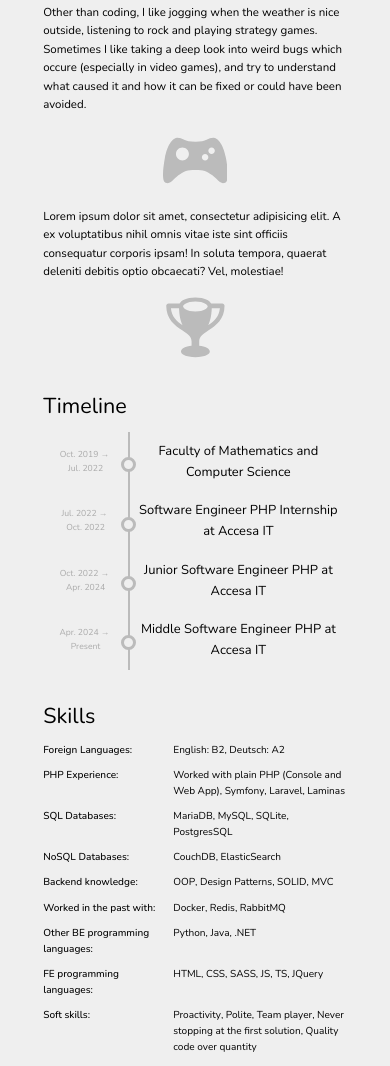
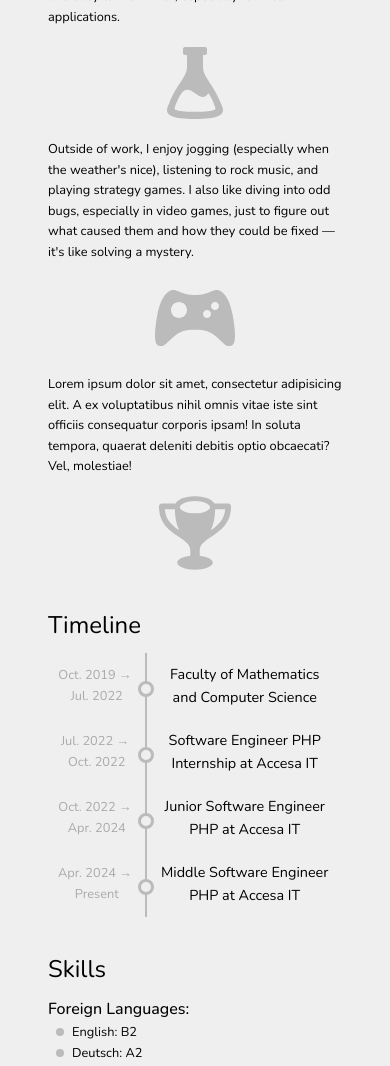
Before and after one commit to DiosDuck/CSS-Practice, a website: page Portfolio/index.html in a window 390 px wide. Shown: the part 661-1727 px from the top of the page. Drawn offline with nearby package versions, Linux system fonts and the light colour scheme.

Commit message:
more design updates and add anchores

```diff
--- a/Portfolio/index.html
+++ b/Portfolio/index.html
@@ -15,13 +15,12 @@
         <header class="header">
             <div class="user">
                 <img src="img/bread.png" alt="Bread Icon" class="user__icon">
-                <p class="user__name">&#354&#259puc Mihai-Ovidiu</p>
+                <p class="user__name">&#538&#259puc Mihai-Ovidiu</p>
             </div>
             <nav class="nav">
-                <a href="#" class="nav__link">Home</a>
-                <a href="#" class="nav__link">About me</a>
-                <a href="#" class="nav__link">Timeline</a>
-                <a href="#" class="nav__link">Skills</a>
+                <a href="#about-me" class="nav__link">About me</a>
+                <a href="#timeline" class="nav__link">Timeline</a>
+                <a href="#skills" class="nav__link">Skills</a>
                 <a href="#" class="nav__link">Contact</a>
             </ul>
         </header>
@@ -33,18 +32,18 @@
                 And it doesn't stop here
             </h2>
         </section>
-        <section class="about-me">
+        <section class="about-me" id="about-me">
             <h3 class="heading-3">About me</h3>
             <div class="about-me__grid">
-                <p class="about-me__text">Hello, my name is &#354;&#259;puc Mihai-Ovidiu, I usually respond to both names. I was born on 28th September 1999 in Piatra-Neam&#355; and now I live in Cluj-Napoca. I studied Computer Science and graduated UBB in Mathematics and Computer Science.</p>
+                <p class="about-me__text">Hi, I'm &#538;&#259;puc Mihai-Ovidiu — feel free to call me by either name. I was born on September 28, 1999, in Piatra-Neam&#539;, and I'm currently living in Cluj-Napoca. I studied Computer Science and graduated from UBB with a degree in Mathematics and Computer Science.</p>
                 <svg class="about-me__img">
                     <use xlink:href="img/sprite.svg#icon-graduation-cap"/>
                 </svg>
-                <p class="about-me__text">At school I always had a tehnical mind, being passioned about Math and Physics. Once I started high school, my passion shifted into coding, building an application step by step. After University I started working on as PHP developer and sticked with it because of how easy and flexible it is to integrate into a web application.</p>
+                <p class="about-me__text">I've always had a technical mindset and was really into Math and Physics during school. In high school, that interest shifted toward coding — I loved the idea of building something step by step. After university, I started working as a PHP developer and stuck with it because it's flexible and easy to work with, especially for web applications.</p>
                 <svg class="about-me__img">
                     <use xlink:href="img/sprite.svg#icon-lab-flask"/>
                 </svg>
-                <p class="about-me__text">Other than coding, I like jogging when the weather is nice outside, listening to rock and playing strategy games. Sometimes I like taking a deep look into weird bugs which occure (especially in video games), and try to understand what caused it and how it can be fixed or could have been avoided.</p>
+                <p class="about-me__text">Outside of work, I enjoy jogging (especially when the weather's nice), listening to rock music, and playing strategy games. I also like diving into odd bugs, especially in video games, just to figure out what caused them and how they could be fixed — it's like solving a mystery.</p>
                 <svg class="about-me__img">
                     <use xlink:href="img/sprite.svg#icon-game-controller"/>
                 </svg>
@@ -56,7 +55,7 @@
                 </svg>
             </div>
         </section>
-        <section class="timeline">
+        <section class="timeline" id="timeline">
             <h3 class="heading-3">Timeline</h3>
             <div class="changelogs">
                 <div class="changelogs__date"><span>Oct. 2019</span><span>Jul. 2022</span></div>
@@ -69,7 +68,7 @@
                 <div class="changelogs__activity">Middle Software Engineer PHP at Accesa IT</div>
             </div>
         </section>
-        <section class="skills">
+        <section class="skills" id="skills">
             <h3 class="heading-3">Skills</h3>
             <div class="skills__grid">
                 <div class="skills__grid--title">Foreign Languages</div>
--- a/Portfolio/sass/_about-me.scss
+++ b/Portfolio/sass/_about-me.scss
@@ -20,24 +20,21 @@
 
         grid-auto-flow: dense;
         justify-content: space-evenly;
-
-        @media only screen and (max-width: 1000px) {
-            row-gap: 2rem;
-        }
+        row-gap: 2rem;
 
         @media only screen and (max-width: 600px) {
             grid-template-columns: repeat(2, 1fr);
         }
 
-        @media only screen and (max-width: 400px) {
+        @media only screen and (max-width: 600px) {
             grid-template-rows: min-content;
             grid-template-columns: 1fr;
         }
     }
 
     &__img {
-        height: 9rem;
-        width: 9rem;
+        height: 10rem;
+        width: 10rem;
         fill: #BBB;
         justify-self: center;
 
@@ -59,7 +56,7 @@
             }
         }
 
-        @media only screen and (max-width: 400px) {
+        @media only screen and (max-width: 600px) {
             &:nth-child(4n),
             &:nth-child(4n + 2) {
                 grid-column: 1 / 2;
@@ -88,7 +85,7 @@
             }
         }
 
-        @media only screen and (max-width: 400px) {
+        @media only screen and (max-width: 600px) {
             &:nth-child(4n + 1),
             &:nth-child(4n + 3) {
                 grid-column: 1 / 2;
--- a/Portfolio/sass/_base.scss
+++ b/Portfolio/sass/_base.scss
@@ -11,7 +11,7 @@ html {
     font-size: 62.5%;
 
     @media only screen and (max-width: 600px) {
-        font-size: 45%;
+        font-size: 50%;
     }
 }
 
--- a/Portfolio/sass/_header.scss
+++ b/Portfolio/sass/_header.scss
@@ -1,7 +1,7 @@
 .header {
     display: flex;
     justify-content: space-between;
-    font-size: 1.5rem;
+    font-size: 1.75rem;
     grid-column: full-start / full-end;
 
     border-bottom: 1px solid #BBB;
@@ -27,7 +27,7 @@
     }
 
     &__name {
-        font-size: 2rem;
+        font-size: 2.5rem;
         margin-left: 1rem;
     }
 }
--- a/Portfolio/sass/_skills.scss
+++ b/Portfolio/sass/_skills.scss
@@ -20,12 +20,28 @@
         column-gap: 2rem;
         font-size: 1.4rem;
 
+        @media only screen and (max-width: 600px) {
+            display: flex;
+            flex-direction: column;
+            gap: 0;
+
+            font-size: 1.6rem;
+        }
+
         &--title {
             font-weight: 500;
 
             &::after {
                 content: ":";
                 display: inline-block;
+            }
+
+            @media only screen and (max-width: 600px) {
+                font-size: 2rem;
+
+                &:not(:first-child) {
+                    margin-top: 1.25rem;
+                }
             }
         }
 
@@ -34,6 +50,27 @@
                 content: ",\00a0";
                 display: inline-block;
             }
+
+            @media only screen and (max-width: 600px) {
+                & > span {
+                    display: block;
+                    margin-left: 1rem;
+
+                    &:not(:last-child)::after {
+                        display: none;
+                    }
+
+                    &::before {
+                        content: "";
+                        display: inline-block;
+                        height: 1rem;
+                        width: 1rem;
+                        margin-right: 1rem;
+                        background-color: #BBB;
+                        border-radius: 100%;
+                    }
+                }
+            }
         }
     }
 }
--- a/Portfolio/sass/_timeline.scss
+++ b/Portfolio/sass/_timeline.scss
@@ -24,13 +24,13 @@
     &__date,
     &__activity {
         align-content: center;
+        padding: 1.25rem;
     }
 
     &__date {
-        font-size: 1.2rem;
+        font-size: 1.6rem;
         color: #AAA;
         border-right: 2px solid #BBB;
-        padding: .5rem;
 
         & > span {
             white-space: nowrap;
@@ -46,7 +46,6 @@
     &__activity {
         font-size: 1.8rem;
         position: relative;
-        padding: 1.25rem;
 
         &::before {
             content: "";
```
Also changed, not shown: Portfolio/css/style.css, 1 other file.
